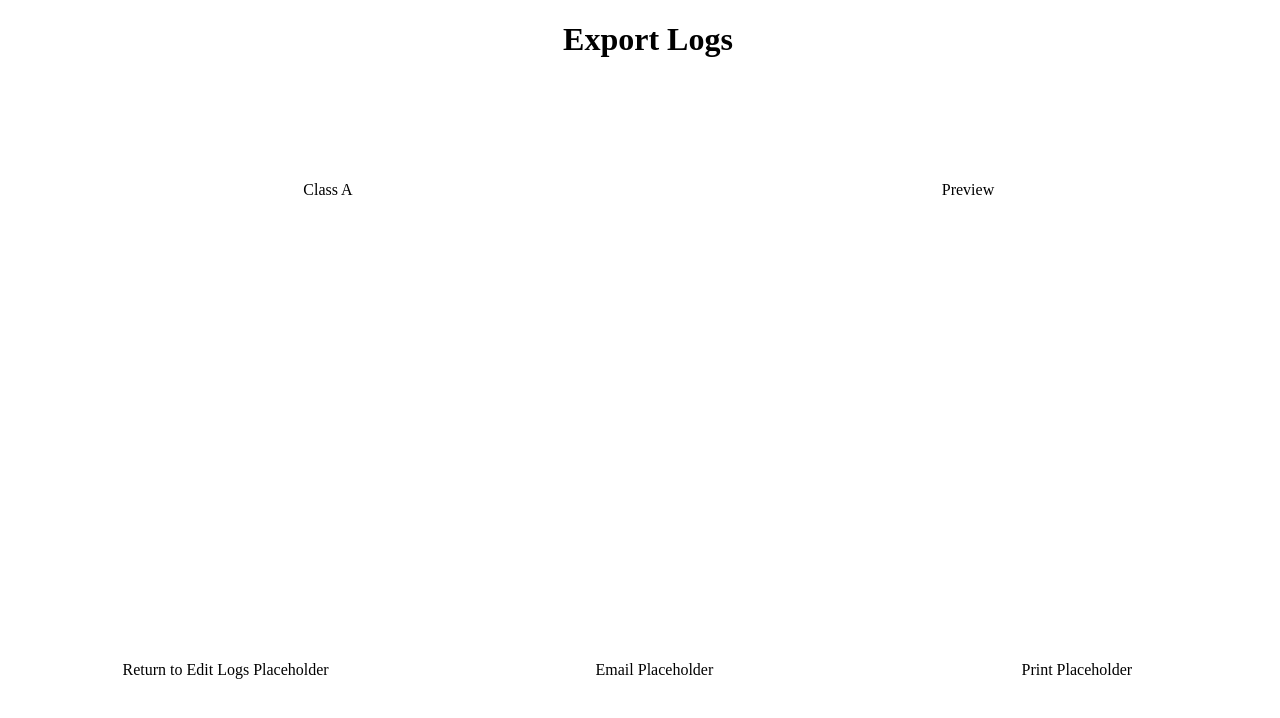
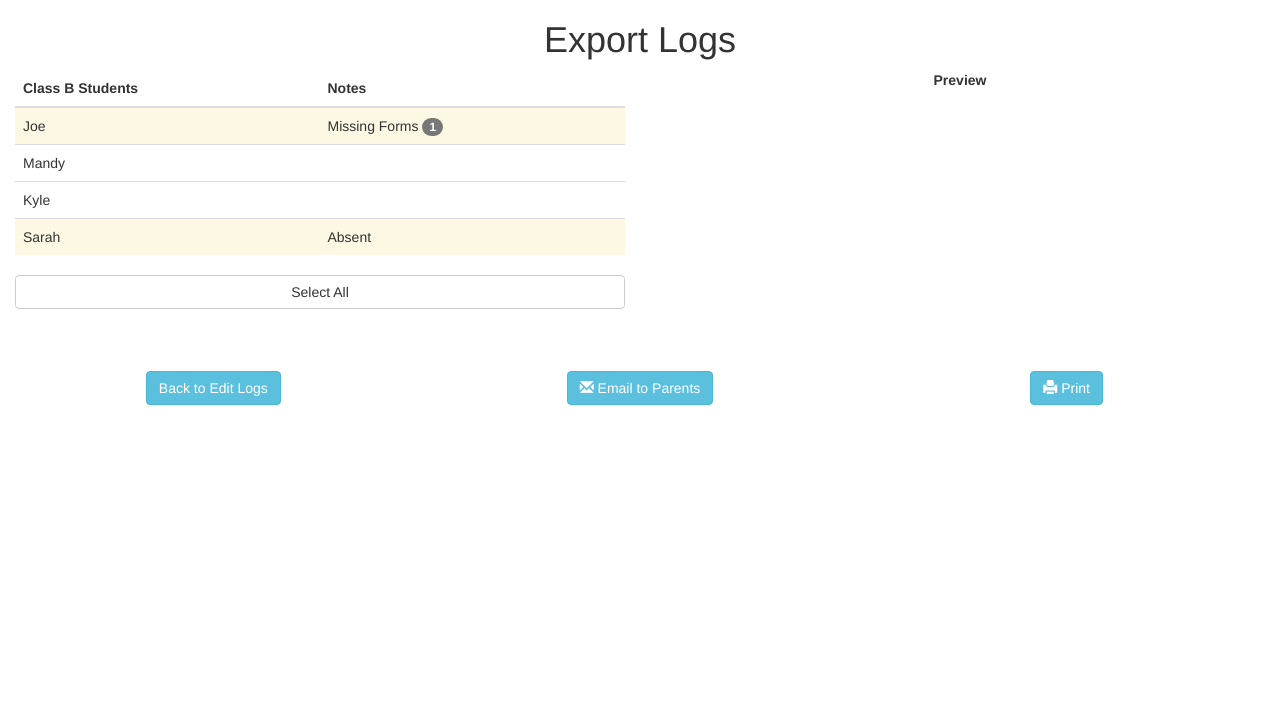
Before and after one commit to becha2/cha-cha-real-smooth, a plain HTML site: page html/export.html in a window 1280 px wide. Drawn offline with nearby package versions, Linux system fonts and the light colour scheme.

Commit message:
export styling

```diff
--- a/css/export.css
+++ b/css/export.css
@@ -1,59 +1,16 @@
-html, body{
+body, html {
     height: 100%;
-    width: 100%;
-}
-
-body{
     text-align: center;
 }
 
-.topBar{
-    height: 20%;
+.container-fluid{
+    height: 100%;
 }
 
 #main{
-    height: 60%;
+    margin-bottom: 5%;
 }
 
 .selection{
-    float: left;
-    height: 100%;
-    width: 40%;
-    margin-left: 5%;
-    margin-right: 5%;
-    padding: 0;
+    text-align: left;
 }
-
-.preview{
-    float: right;
-    height: 100%;
-    width: 40%;
-    margin-left: 5%;
-    margin-right: 5%;
-    padding: 0;
-}
-
-.navigation{
-    height: 20%;
-}
-
-.return{
-    float: left;
-    width: 34%;
-}
-
-#wrap3{
-    width: 66%;
-    float: right;
-}
-
-
-.mail{
-    float:left;
-    width: 50%;
-}
-
-.print{
-    float:right;
-    width: 50%;
-}
--- a/html/export.html
+++ b/html/export.html
@@ -1,33 +1,56 @@
 <!DOCTYPE html>
 <html>
 <head>
+    <meta name="viewport" content="width=device-width, initial-scale=1">
+    <link rel="stylesheet" href="http://maxcdn.bootstrapcdn.com/bootstrap/3.3.6/css/bootstrap.min.css">
+    <script src="https://ajax.googleapis.com/ajax/libs/jquery/1.12.0/jquery.min.js"></script>
+    <script src="http://maxcdn.bootstrapcdn.com/bootstrap/3.3.6/js/bootstrap.min.js"></script>
 	<link rel="stylesheet" type="text/css" href="../css/export.css">
 </head>
 <body>
-
-<div class="topBar">
-    <h1>Export Logs</h1>
-</div>
-
-<div id=main>
-    <div class="selection">
-    	<div class="students" id="classA">Class A</div>
-	    <div class="select-all"></div>
+<div class="container-fluid">
+    <div class="row">
+        <div class="col-sm-12" id="topBar">
+            <h1>Export Logs</h1>
+        </div>
     </div>
 
-    <div class="preview">Preview</div>
-<div>
+    <div class="row" id="main">
+        <div class="selection col-sm-6">
+        	<div class="students" id="classA">
+                <table class="table table-hover">
+                <thead>
+                    <tr><th>Class B Students</th><th>Notes</th></tr>
+                </thead>
+                <tbody>
+                    <tr class="warning"><td>Joe</td><td>Missing Forms <span class="badge">1</span></td></tr>
+                    <tr><td>Mandy</td><td></td></tr>
+                    <tr><td>Kyle</td><td></td></tr>
+                    <tr class="warning"><td>Sarah</td><td>Absent</td></tr>
+                </tbody>
+                </table>
+            </div>
+            <button type="button" class="btn btn-default btn-block" id="select-all">Select All</button>
+        </div>
+        <div class="preview col-sm-6"><b>Preview</b></div>
+    </div>
 
-<div class="navigation">
-    <div class="navigation-sections">
-     	<div class="return">Return to Edit Logs Placeholder</div>
-        <div id="wrap3">
-       	    <div class="mail">Email Placeholder</div>
-       	    <div class="print">Print Placeholder</div>
+    <div class="row" id="navigation">
+        <div class="col-sm-4" id="return">
+            <a href="individual-form.html" class="btn btn-info" role="button">Back to Edit Logs</a>
+        </div>
+        <div class="col-sm-4">
+            <button type="button" class="btn btn-info" id="email">
+            <span class="glyphicon glyphicon-envelope"></span>  Email to Parents
+            </button>
+        </div>
+        <div class="col-sm-4">
+            <button type="button" class="btn btn-info" id="print">
+            <span class="glyphicon glyphicon-print"></span>  Print
+            </button?
         </div>
     </div>
 </div>
-
 </body>
 <footer>
 	<script src="../jquery-1.12.3.min.js"></script>
```
